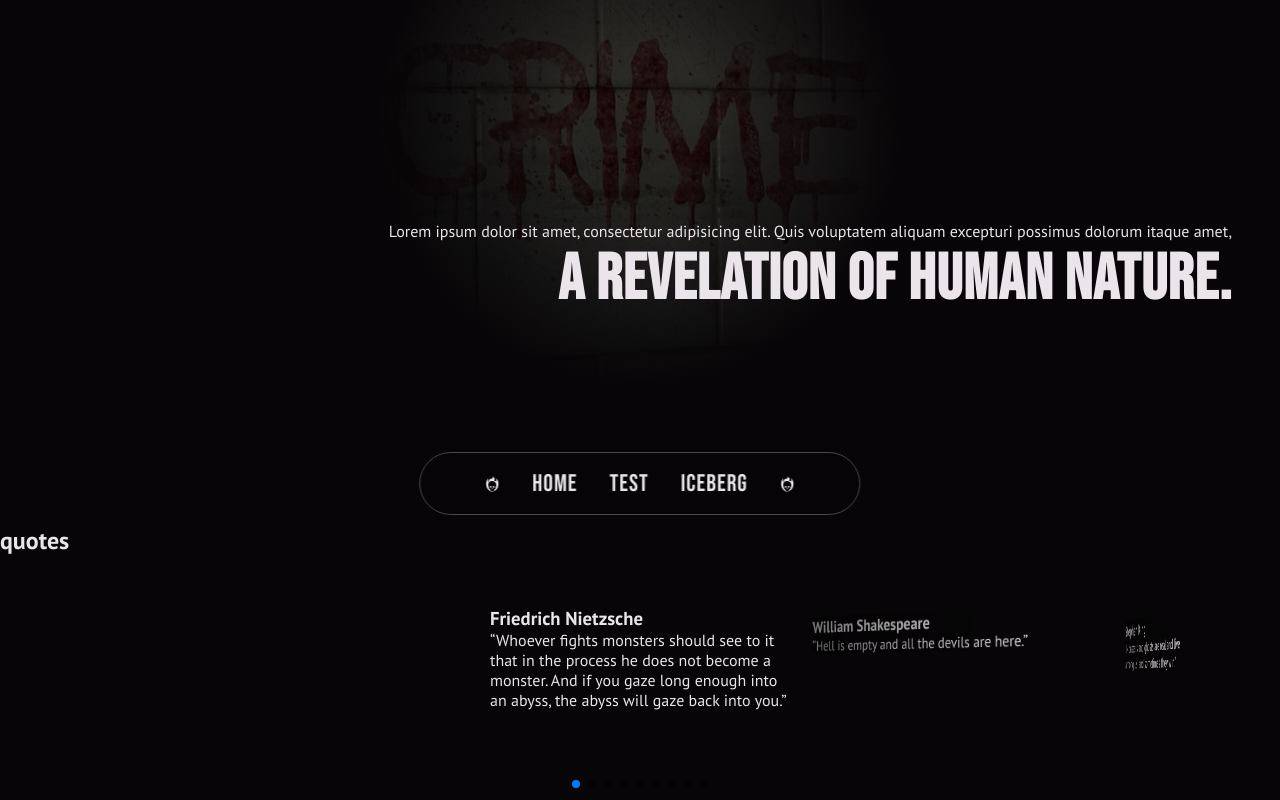
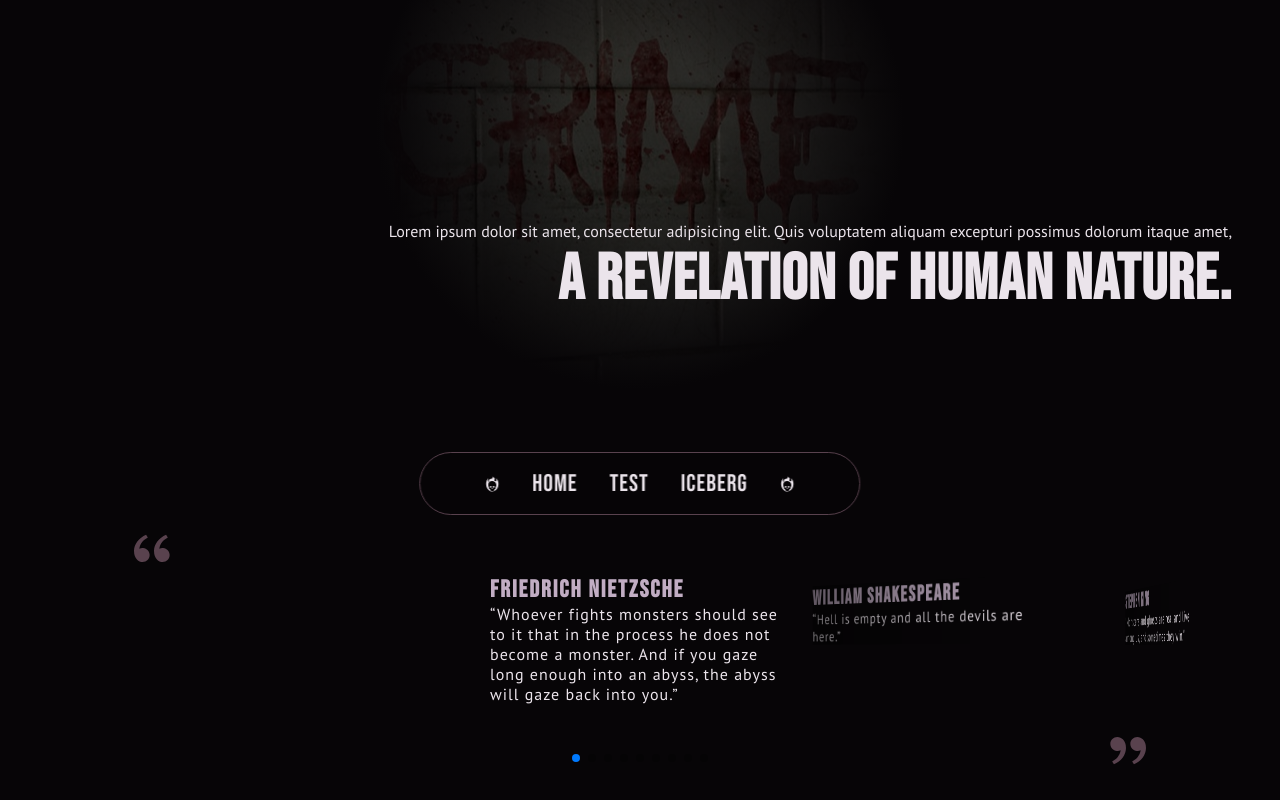
Before and after one commit to pawelek7k/murderSite, a React (Vite) app: page / in a window 1280 px wide. Shown: the part 275-1075 px from the top of the page. After the commit the page ends 1049 px from the top, so only its background shows below. Built offline with nearby package versions, Linux system fonts and the light colour scheme.

Commit message:
add styles & quote

```diff
--- /dev/null
+++ b/src/components/QuotesSection/Styles.ts
@@ -0,0 +1,22 @@
+import { RiDoubleQuotesL, RiDoubleQuotesR } from "react-icons/ri";
+import styled from "styled-components";
+
+export const StyledQuotes = styled.section`
+position: relative;
+`;
+
+export const StyledQuoteIconLeft = styled(RiDoubleQuotesL)`
+  color: var(--secondary);
+  position: absolute;
+  top: 0;
+  left: 10%;
+  font-size: 3rem;
+`;
+
+export const StyledQuoteIconRight = styled(RiDoubleQuotesR)`
+  color: var(--secondary);
+  font-size: 3rem;
+  position: absolute;
+  bottom: 0;
+  right: 10%;
+`;
--- a/src/components/QuotesSection/index.tsx
+++ b/src/components/QuotesSection/index.tsx
@@ -1,10 +1,19 @@
+import { RiDoubleQuotesL, RiDoubleQuotesR } from "react-icons/ri";
 import { Slider } from "../Slider";
+import {
+  StyledQuoteIconLeft,
+  StyledQuoteIconRight,
+  StyledQuotes,
+} from "./Styles";
 
 export const Quotes = () => {
   return (
     <>
-      <h2>quotes</h2>
-      <Slider />
+      <StyledQuotes>
+        <StyledQuoteIconLeft />
+        <Slider />
+        <StyledQuoteIconRight />
+      </StyledQuotes>
     </>
   );
 };
--- a/src/components/Slider/Styles.ts
+++ b/src/components/Slider/Styles.ts
@@ -12,5 +12,15 @@ export const StyledSlider = styled.div`
   width: 300px;
 }
 
+h3 {
+    font-family: var(--secondary-font);
+    letter-spacing: 2px;
+    font-size: 1.5rem;
+    color: var(--primary);
+}
+
+p {
+    letter-spacing: 1px;
+}
 
 `;
```
